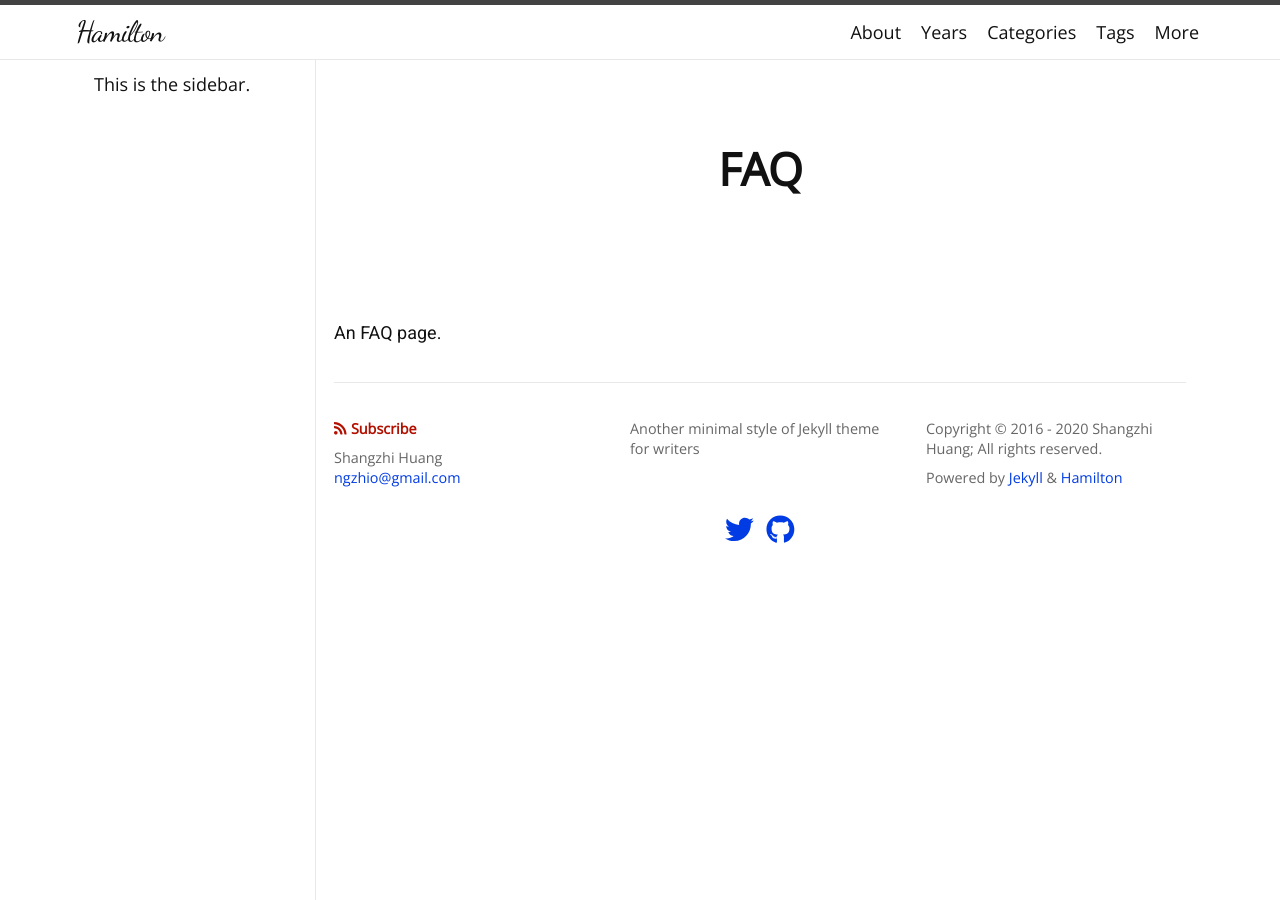
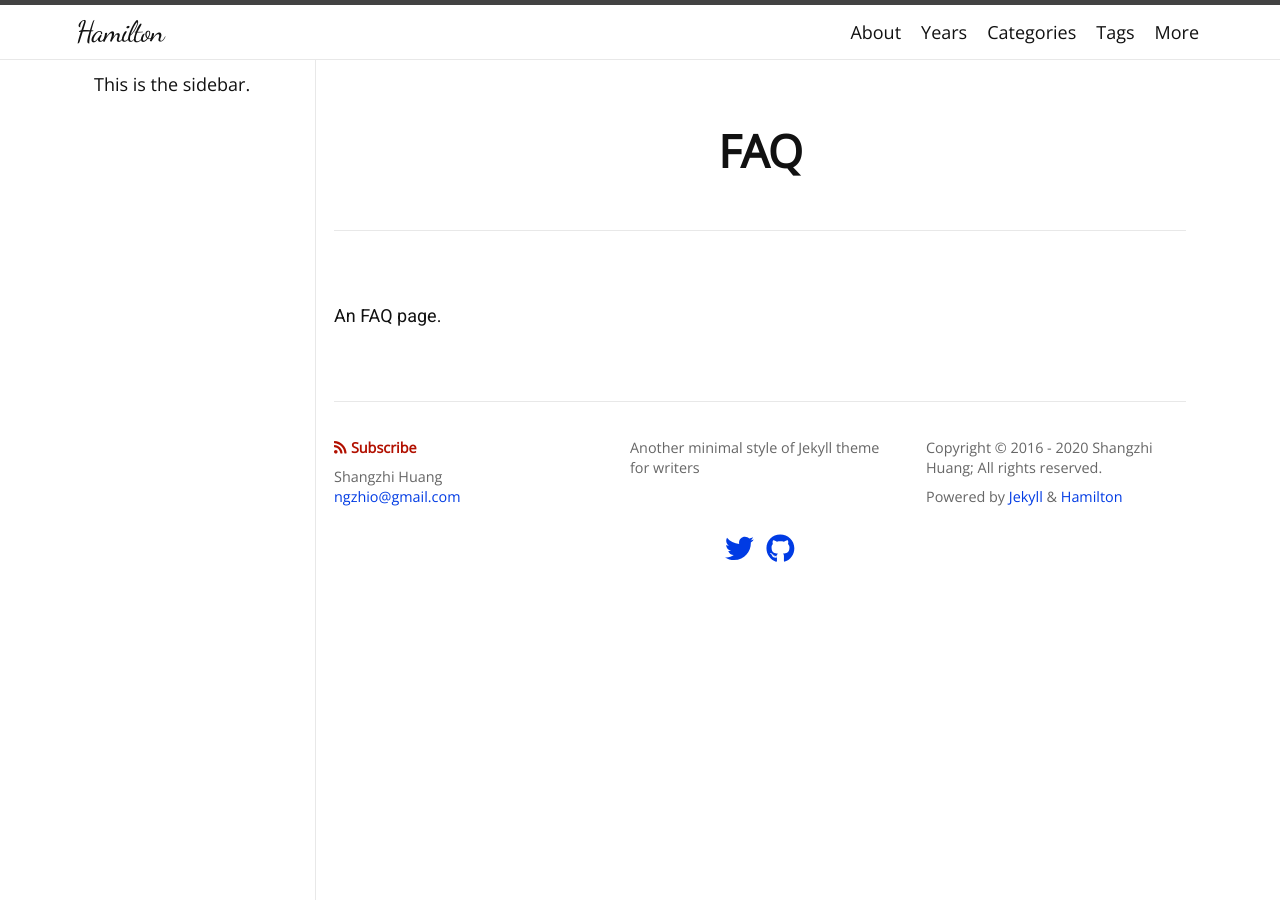
Before and after one commit to zivong/jekyll-theme-hamilton, a Jekyll site: the page built from faq.md, in a window 1280 px wide. Built offline with Jekyll 4.4.1, drawn with Linux system fonts in a browser that asks for light colours; nearby versions of some CDN libraries.

Commit message:
Adjust page layout

```diff
--- a/_sass/hamilton/layout.scss
+++ b/_sass/hamilton/layout.scss
@@ -266,8 +266,10 @@
  * Posts
  */
 .post-header {
-  padding-top: $spacing-unit * 2.5;
-  padding-bottom: $spacing-unit * 2.5;
+  padding-top: $spacing-unit * 2;
+  padding-bottom: $spacing-unit / 2;
+  border-bottom: 1px solid;
+  margin-bottom: $spacing-unit * 2;
   text-align: center;
 }
 
@@ -415,6 +417,7 @@ figcaption.align-center {
  * Site footer
  */
 .site-footer {
+  margin-top: $spacing-unit * 2;
   border-top: 1px solid;
   padding: $spacing-unit 0;
   @include relative-font-size(0.8);
--- a/_sass/hamilton/skin.scss
+++ b/_sass/hamilton/skin.scss
@@ -113,6 +113,10 @@ table {
   }
 }
 
+.post-header {
+  border-bottom-color: $border-color-light;
+}
+
 .post-meta {
   color: $text-color-light;
 }
```
